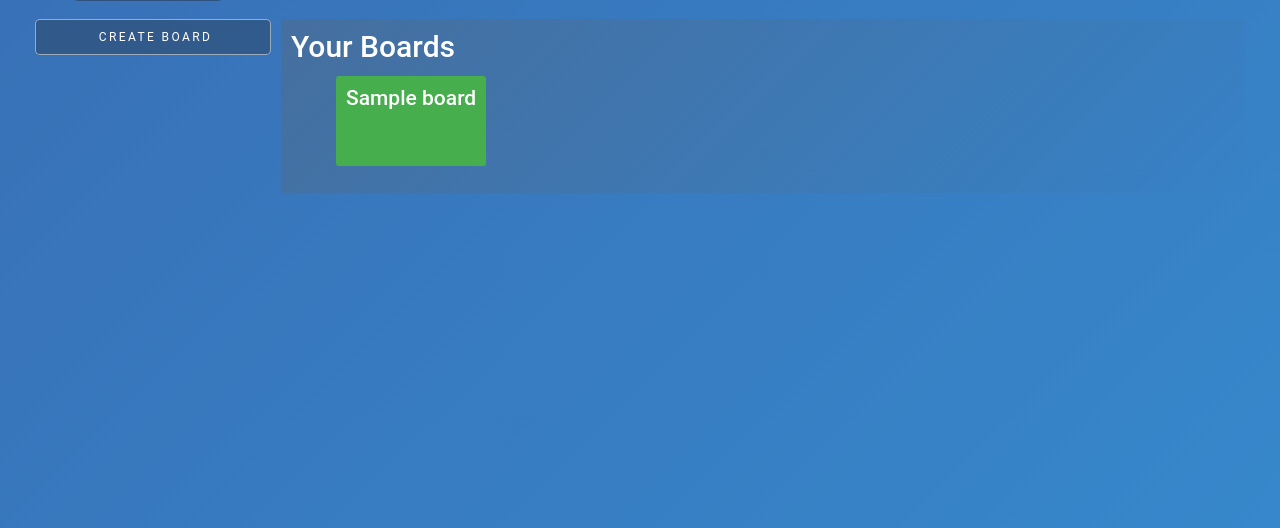
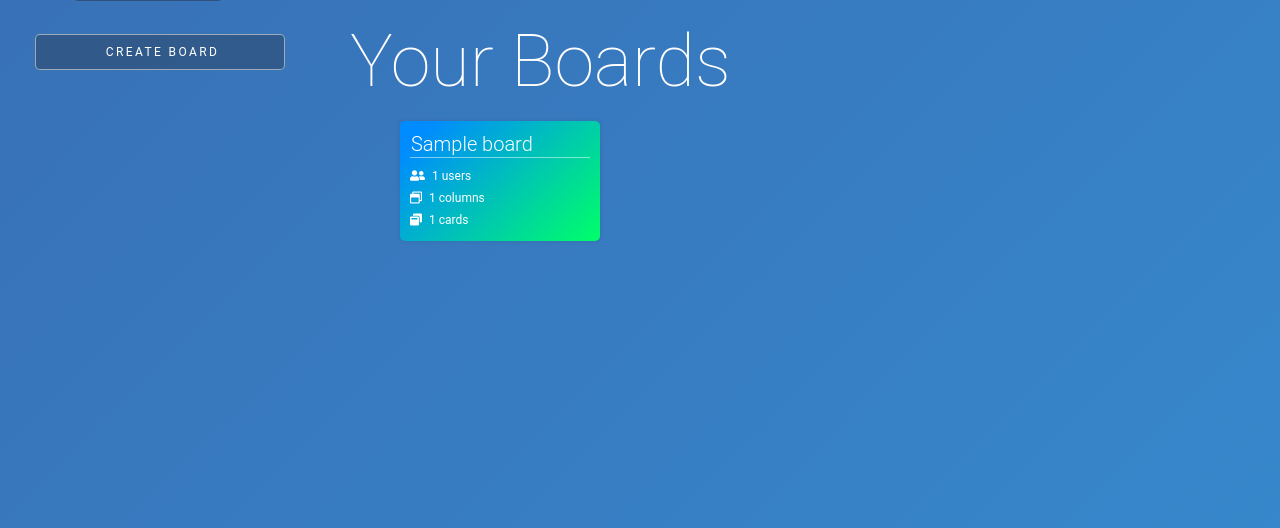
Before and after one commit to Archer-0/Scrumello, a Django app: template progetto_isw/progetto_isw/templates/dashboard.html in a window 1280 px wide. Shown: the part 86-614 px from the top of the page. Run offline with Django 3.2, Linux system fonts and the light colour scheme; the template is opened without the code that fills it: values that come from a table or form of the project are taken from there, others are empty; tables that the repository leaves empty hold one stand-in row (values such as "Sample post"); form fields are guessed from the names that the template uses; parts of the project's set-up code (start-up, migrations or seed data) failed here and were passed over; some libraries are stand-ins or nearby versions; some web fonts are replaced.

Commit message:
- Aggiornate classi 'Board' e 'Column' nel file models.py per contenere il contatore delle card, columns e users

```diff
--- a/progetto_isw/progetto_isw/models.py
+++ b/progetto_isw/progetto_isw/models.py
@@ -8,6 +8,9 @@ from django.contrib.auth.models import User
 class Board(models.Model):
     name = models.CharField(max_length=128, default='New Board')
     users = models.ManyToManyField(User)
+    n_users = models.IntegerField(default=0)
+    n_columns = models.IntegerField(default=0)
+    n_cards = models.IntegerField(default=0)
 
     def __unicode__(self):
         return self.name
@@ -19,6 +22,7 @@ class Board(models.Model):
 class Column(models.Model):
     name = models.CharField(max_length=128, default='New Column')
     mother_board = models.ForeignKey(Board, null=True)
+    n_cards = models.IntegerField(default=0)
 
     def __unicode__(self):
         return self.name
--- /dev/null
+++ b/progetto_isw/progetto_isw/static/styles/dashboard_style.css
@@ -0,0 +1,94 @@
+.board_list_container {
+    /*background: linear-gradient(-45deg, rgba(120, 120, 120, 0), rgba(100, 100, 100, 0.31));*/
+    padding: 0px 10px 10px 10px;
+    border-radius: 3px;
+    width: -webkit-fill-available;
+    height: auto;
+    margin: 5px;
+    margin-left: 50px;
+}
+
+.board_list {
+    list-style: none;
+    display: flex;
+    flex-wrap: wrap;
+}
+
+.board_list_title {
+    font-family: "Roboto", "Lucida Grande", "DejaVu Sans", "Bitstream Vera Sans", Verdana, Arial, sans-serif;
+    font-weight: 200;
+    font-size: 6rem;
+}
+
+.board_item {
+    color: #FFF;
+    box-shadow: 0 0 5px rgba(33, 33, 33, 0.1);
+    background: linear-gradient(-45deg, #00ff68, #008bff 90%);
+    transition: 300ms ease;
+    border-radius: 5px;
+    display: flex;
+    margin: 10px;
+    width: fit-content;
+    height: fit-content;
+}
+
+.board_item:hover {
+    box-shadow: 5px 5px 11px rgba(33, 33, 33, 0.2);
+}
+
+.board_thumb {
+    padding: 10px;
+    border-radius: 3px;
+    width: 200px;
+    height: 120px;
+    overflow: hidden;
+    text-overflow: ellipsis;
+    white-space: nowrap;
+    margin: 0px;
+    display: block;
+    text-decoration: none;
+}
+
+.board_name {
+    font-family: "Roboto", "Lucida Grande", "DejaVu Sans", "Bitstream Vera Sans", Verdana, Arial, sans-serif;
+    font-weight: 300;
+    color: #FFF;
+    height: auto;
+    width: 100%;
+    overflow: hidden;
+    text-overflow: ellipsis;
+    white-space: nowrap;
+    border-bottom: 1px solid rgba(255, 255, 255, 0.5);
+    margin-top: 0px;
+    font-size: 20px;
+    padding: 1px;
+    margin-bottom: 7px;
+}
+
+.board_info {
+    display: grid;
+}
+
+.board_info i {
+    margin-top: 10px;
+    width: 100%;
+}
+
+.board_info i:first-of-type {
+    margin-top: 5px;
+}
+
+.board_details_text {
+    margin-left: 10px;
+    font-family: "Roboto", "Lucida Grande", "DejaVu Sans", "Bitstream Vera Sans", Verdana, Arial, sans-serif;
+    font-weight: 400;
+}
+
+.board_details_text:first-of-type {
+    margin-left: 7px;
+}
+
+.icon_white {
+    color: #FFF;
+    font-size: 1rem;
+}
--- a/progetto_isw/progetto_isw/static/styles/general_style.css
+++ b/progetto_isw/progetto_isw/static/styles/general_style.css
@@ -9,8 +9,8 @@
     height: auto;
     margin-left: 20px;
     margin-right: 20px;
-    margin-top: 10px;
-    margin-bottom: 85px;
+    margin-top: 90px;
+    margin-bottom: 25px;
     padding: 10px;
     color: #FFFFFF;
     display: inline-flex;
@@ -19,35 +19,23 @@
 .sticky-sidebar {
     display: flex;
     width: 300px;
+    min-width: 250px;
     height: fit-content;
     margin: 5px;
     /*padding: 5px;*/
     border-radius: 3px;
     position: sticky;
     position: -webkit-sticky;
-    top: 90px;
+    top: 120px;
     /*background-color: rgba(34, 34, 34, 0.1);*/
     background-color: transparent;
 }
 
-.board_list {
-    background: linear-gradient(-45deg, rgba(120, 120, 120, 0), rgba(100, 100, 100, 0.31));
-    padding: 10px;
-    border-radius: 3px;
-    width: 100%;
-    height: auto;
-    margin: 5px;
+.horizontal-scroll {
+    width: auto;
+    /*overflow-x: auto;*/
 }
 
-.board {
-    background-color: #47ae4e;
-    padding: 10px;
-    border-radius: 3px;
-    width: 150px;
-    height: 90px;
-    overflow: hidden;
-    text-overflow: ellipsis;
-    white-space: nowrap;
-    margin: 5px;
-    display: inline-flex;
+a:hover, a:visited, a:link, a:active {
+    text-decoration: none;
 }
--- a/progetto_isw/progetto_isw/static/styles/navbar_style.css
+++ b/progetto_isw/progetto_isw/static/styles/navbar_style.css
@@ -10,7 +10,7 @@
 
 header {
     -webkit-font-smoothing: antialiased;
-    position: sticky;
+    position: fixed;
     top: 0;
     width: 100%;
     z-index: 10;
@@ -23,7 +23,7 @@ header {
     }
 
     header {
-        position: sticky;
+        position: fixed;
     }
 }
 
--- a/progetto_isw/progetto_isw/templates/dashboard.html
+++ b/progetto_isw/progetto_isw/templates/dashboard.html
@@ -9,16 +9,14 @@
     <meta name="author" content="Mattia Frongia">
     <meta name="keywords" content="Scrumello dashboard homepage personal-dashboard">
     <!-- bootstrap library -->
-    <link href="//maxcdn.bootstrapcdn.com/font-awesome/4.7.0/css/font-awesome.min.css" rel="stylesheet">
-    <link rel="stylesheet" href="https://stackpath.bootstrapcdn.com/bootstrap/4.1.3/css/bootstrap.min.css"
-          integrity="sha384-MCw98/SFnGE8fJT3GXwEOngsV7Zt27NXFoaoApmYm81iuXoPkFOJwJ8ERdknLPMO"
-          crossorigin="anonymous">
+    <link rel="stylesheet" href="{% static 'bootstrap-4.0.0-dist/css/bootstrap.min.css' %}">
+    <link rel="stylesheet" href="{% static 'fontawesome-free-5.2.0-web/css/all.css' %}">
     <!-- personal styles -->
     <link rel="stylesheet" href="{% static 'styles/general_style.css' %}">
     <link rel="stylesheet" href="{% static 'styles/navbar_style.css' %}">
     <link rel="stylesheet" href="{% static 'styles/pure_css_animated_background.css' %}">
     <link rel="stylesheet" href="{% static 'styles/board_creation_form_style.css' %}">
-    <link rel="stylesheet" href="{% static 'styles/tutorial_box_style.css' %}">
+    <link rel="stylesheet" href="{% static 'styles/dashboard_style.css' %}">
 
 </head>
 <body>
@@ -47,106 +45,26 @@
             {% endblock %}
         </div>
 
-        <div class="board_list">
-            <h1 class="board_list_title">
-                Your Boards
-            </h1>
-            <ul>
-                {% for board in boards %}
-                    <li class="board">
-                        <h3 class="board_title">{{ board.name }}</h3>
-                    </li>
-                {% endfor %}
-            </ul>
-
-            {% comment %}<p>{{ message }}</p>
-            <p>{{ message }}</p>
-            <p>{{ message }}</p>
-            <p>{{ message }}</p>
-            <p>{{ message }}</p>
-            <p>{{ message }}</p>
-            <p>{{ message }}</p>
-            <p>{{ message }}</p>
-            <p>{{ message }}</p>
-            <p>{{ message }}</p>
-            <p>{{ message }}</p>
-            <p>{{ message }}</p>
-            <p>{{ message }}</p>
-            <p>{{ message }}</p>
-            <p>{{ message }}</p>
-            <p>{{ message }}</p>
-            <p>{{ message }}</p>
-            <p>{{ message }}</p>
-            <p>{{ message }}</p>
-            <p>{{ message }}</p>
-            <p>{{ message }}</p>
-            <p>{{ message }}</p>
-            <p>{{ message }}</p>
-            <p>{{ message }}</p>
-            <p>{{ message }}</p>
-            <p>{{ message }}</p>
-            <p>{{ message }}</p>
-            <p>{{ message }}</p>
-            <p>{{ message }}</p>
-            <p>{{ message }}</p>
-            <p>{{ message }}</p>
-            <p>{{ message }}</p>
-            <p>{{ message }}</p>
-            <p>{{ message }}</p>
-            <p>{{ message }}</p>
-            <p>{{ message }}</p>
-            <p>{{ message }}</p>
-            <p>{{ message }}</p>
-            <p>{{ message }}</p>
-            <p>{{ message }}</p>
-            <p>{{ message }}</p>
-            <p>{{ message }}</p>
-            <p>{{ message }}</p>
-            <p>{{ message }}</p>
-            <p>{{ message }}</p>
-            <p>{{ message }}</p>
-            <p>{{ message }}</p>
-            <p>{{ message }}</p>
-            <p>{{ message }}</p>
-            <p>{{ message }}</p>
-            <p>{{ message }}</p>
-            <p>{{ message }}</p>
-            <p>{{ message }}</p>
-            <p>{{ message }}</p>
-            <p>{{ message }}</p>
-            <p>{{ message }}</p>
-            <p>{{ message }}</p>
-            <p>{{ message }}</p>
-            <p>{{ message }}</p>
-            <p>{{ message }}</p>
-            <p>{{ message }}</p>
-            <p>{{ message }}</p>
-            <p>{{ message }}</p>
-            <p>{{ message }}</p>
-            <p>{{ message }}</p>
-            <p>{{ message }}</p>
-            <p>{{ message }}</p>
-            <p>{{ message }}</p>
-            <p>{{ message }}</p>
-            <p>{{ message }}</p>
-            <p>{{ message }}</p>
-            <p>{{ message }}</p>
-            <p>{{ message }}</p>
-            <p>{{ message }}</p>
-            <p>{{ message }}</p>
-            <p>{{ message }}</p>
-            <p>{{ message }}</p>
-            <p>{{ message }}</p>
-            <p>{{ message }}</p>
-            <p>{{ message }}</p>
-            <p>{{ message }}</p>
-            <p>{{ message }}</p>
-            <p>{{ message }}</p>
-            <p>{{ message }}</p>
-            <p>{{ message }}</p>
-            <p>{{ message }}</p>
-            <p>{{ message }}</p>
-            <p>{{ message }}</p>{% endcomment %}
+        <div class="board_list_container">
+            {% if boards.exists and boards.count > 0 %}
+                <h1 class="board_list_title">Your Boards</h1>
+                <ul class="board_list">
+                    {% for board in boards %}
+                        <li class="board_item">
+                            <a href="/board/{{ board.id }}/" class="board_thumb" title="Open board &quot;{{ board.name }}&quot; ">
+                                <h3 class="board_name">{{ board.name }}</h3>
+                                <div class="board_info">
+                                    <i class="fas fa-user-friends icon_white"><span class="board_details_text">{{ board.n_users }} users</span></i>
+                                    <i class="far fa-window-restore icon_white"><span class="board_details_text">{{ board.n_columns }} columns</span> </i>
+                                    <i class="fas fa-window-restore icon_white"><span class="board_details_text">{{ board.n_cards }} cards</span> </i>
+                                </div>
+                            </a>
+                        </li>
+                    {% endfor %}
+                </ul>
+            {% else %}
+                <h1 class="board_list_title">You have no boards yet!</h1>
+            {% endif %}
         </div>
     </main>
 
```
Also changed, not shown: progetto_isw/progetto_isw/migrations/0001_initial.py, 1 other file.
